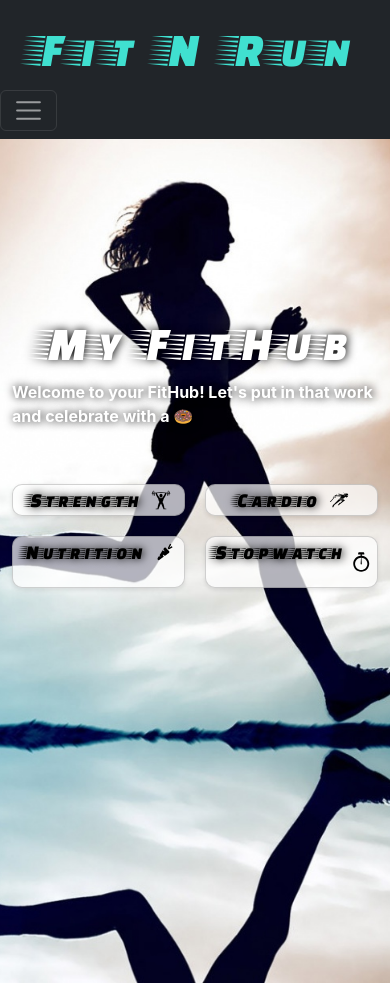
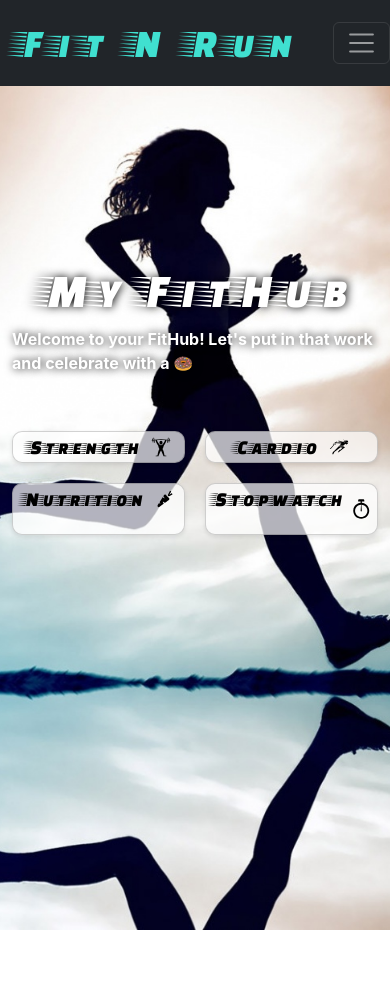
Before and after one commit to TheRealGeneParmesan/Fit-N-Run-Full-Stack-Fitness-Application, a React (Create React App) app in the folder client/: page / in a window 390 px wide. After the commit the page ends 930 px from the top, so only its background shows below. Built offline with nearby package versions, Linux system fonts and the light colour scheme; a web font is replaced by a local one.

Commit message:
collapsable menu responsive

```diff
--- a/client/src/index.css
+++ b/client/src/index.css
@@ -19,7 +19,7 @@ code {
   font-size: 3rem;
   font-weight: normal;
   text-decoration: none;
-  padding-left: 2rem;
+  padding-left: 1rem;
   color: turquoise;
   font-family: 'Faster One', cursive;
   letter-spacing: .5rem;
@@ -32,7 +32,6 @@ code {
 .navLinks {
   font-size: 1.6rem;
   text-decoration: none;
-  padding-left: 2rem;
   display: flex;
   justify-content: end;
 }
@@ -44,17 +43,25 @@ code {
 }
 
 .navCollapse {
-  justify-content: end;
+  display: flex;
+  align-items: center;
   font-weight: bold;
-
 }
 
+/* For bigger screens may need to do a media query for toggler */
 .navbar-toggler {
   color: turquoise;
   justify-content: end;
-  margin-right: 1rem;
+  margin-left: .5rem;
   font-size: 1.3rem;
 }
+
+@media (max-width: 576px) {
+  .navBrand {
+    font-size: 40px;
+  }
+}
+
 
 .myFithub {
   background-size: cover;
@@ -144,7 +151,6 @@ code {
   justify-content: center;
   color: Black;
   font-size: 2.5rem;
-  text-shadow: black 1px 0 10px;
   font-family: 'Faster One', cursive;
 }
 
```
